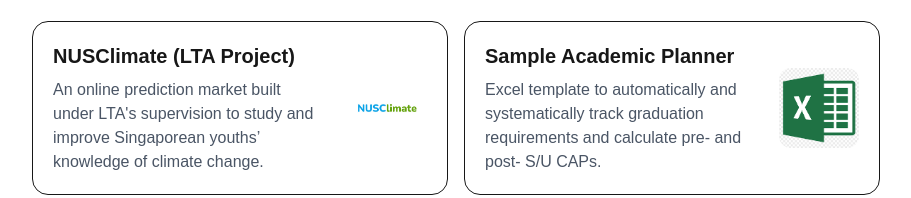
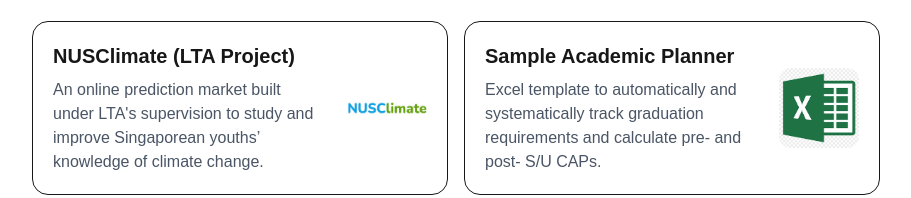
Before and after one commit to harenraj7/Personal-Website, a Next.js app: page / in a window 1280 px wide. Shown: the part 877-1075 px from the top of the page, without its empty margins (184-1095 px from the left). Built offline with nearby package versions, Linux system fonts and the light colour scheme.

Commit message:
Update page.tsx

```diff
--- a/app/page.tsx
+++ b/app/page.tsx
@@ -87,7 +87,7 @@ export default function Home() {
     </div>
 
     <Image
-      src="/images/nusclimate_1.jpg"
+      src="/images/nusclimate_1_updated.jpg"
       alt="NUSClimate"
       width={200}
       height={200}
```
